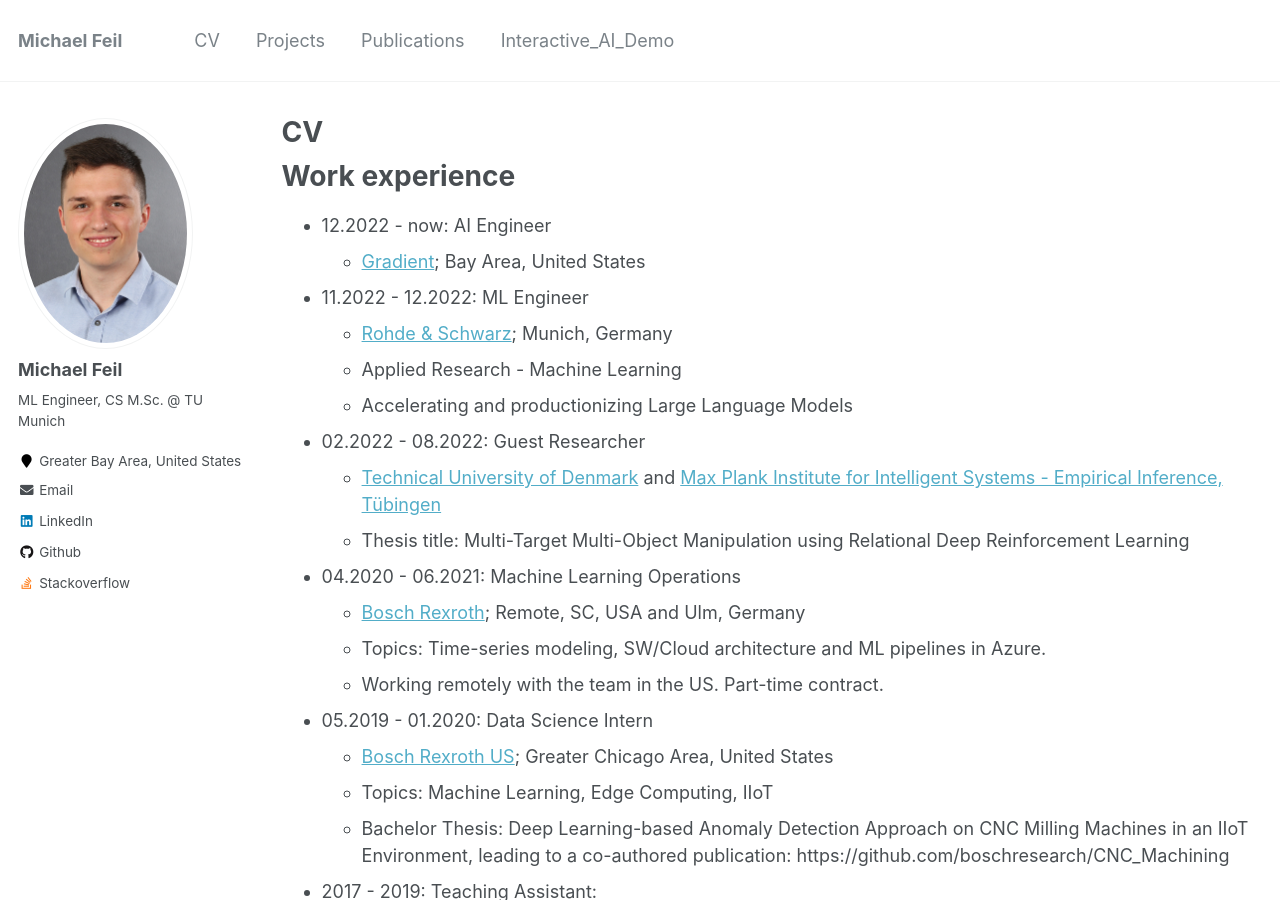
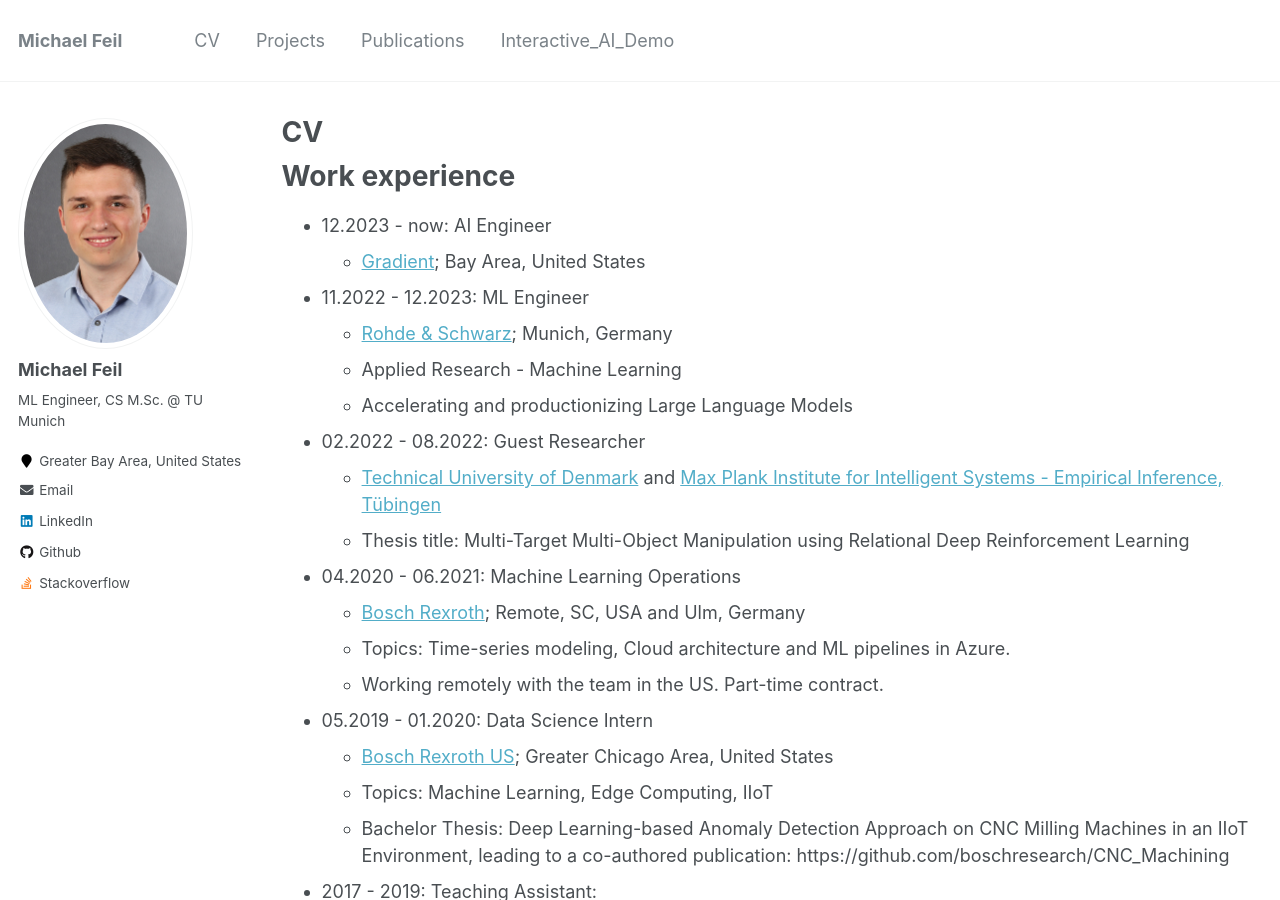
Before and after one commit to michaelfeil/academicpages, a Jekyll site: the page built from _pages/cv.md, in a window 1280 px wide and 900 px high. Built offline with Jekyll 4.4.1, drawn with Linux system fonts in a browser that asks for light colours.

Commit message:
Update cv.md

```diff
--- a/_pages/cv.md
+++ b/_pages/cv.md
@@ -11,9 +11,9 @@ redirect_from:
 
 Work experience
 ======
-* 12.2022 - now: AI Engineer
+* 12.2023 - now: AI Engineer
   * [Gradient](https://gradient.ai); Bay Area, United States
-* 11.2022 - 12.2022: ML Engineer
+* 11.2022 - 12.2023: ML Engineer
   * [Rohde & Schwarz](https://rohde-schwarz.com); Munich, Germany
   * Applied Research - Machine Learning
   * Accelerating and productionizing Large Language Models
@@ -22,7 +22,7 @@ Work experience
   * Thesis title: Multi-Target Multi-Object Manipulation using Relational Deep Reinforcement Learning
 * 04.2020 - 06.2021: Machine Learning Operations
   * [Bosch Rexroth](https://www.boschrexroth.com/); Remote, SC, USA and Ulm, Germany
-  * Topics: Time-series modeling, SW/Cloud architecture and ML pipelines in Azure.
+  * Topics: Time-series modeling, Cloud architecture and ML pipelines in Azure.
   * Working remotely with the team in the US. Part-time contract.
 * 05.2019 - 01.2020: Data Science Intern
   * [Bosch Rexroth US](https://www.boschrexroth.com/en/us/); Greater Chicago Area, United States
```
